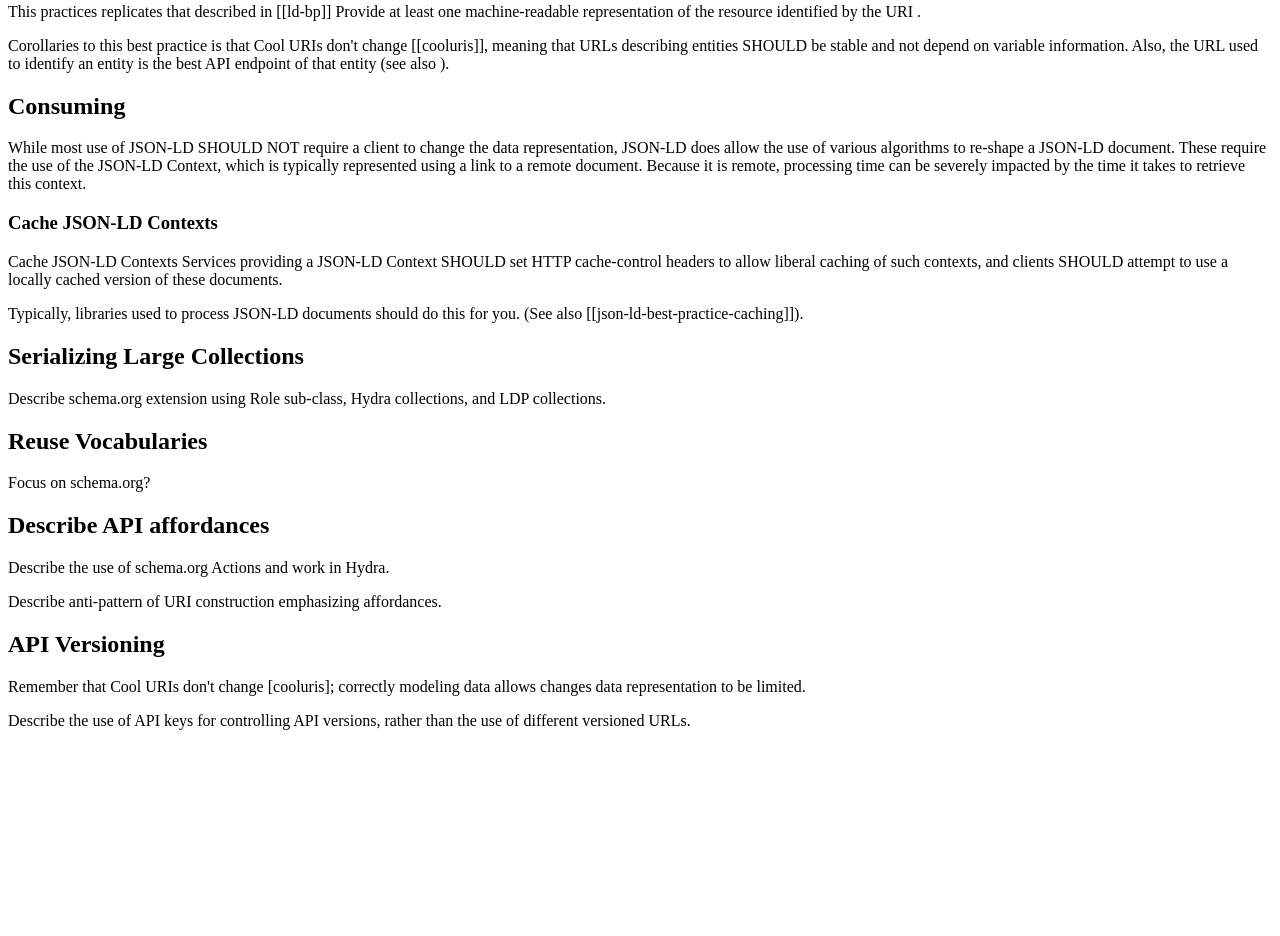
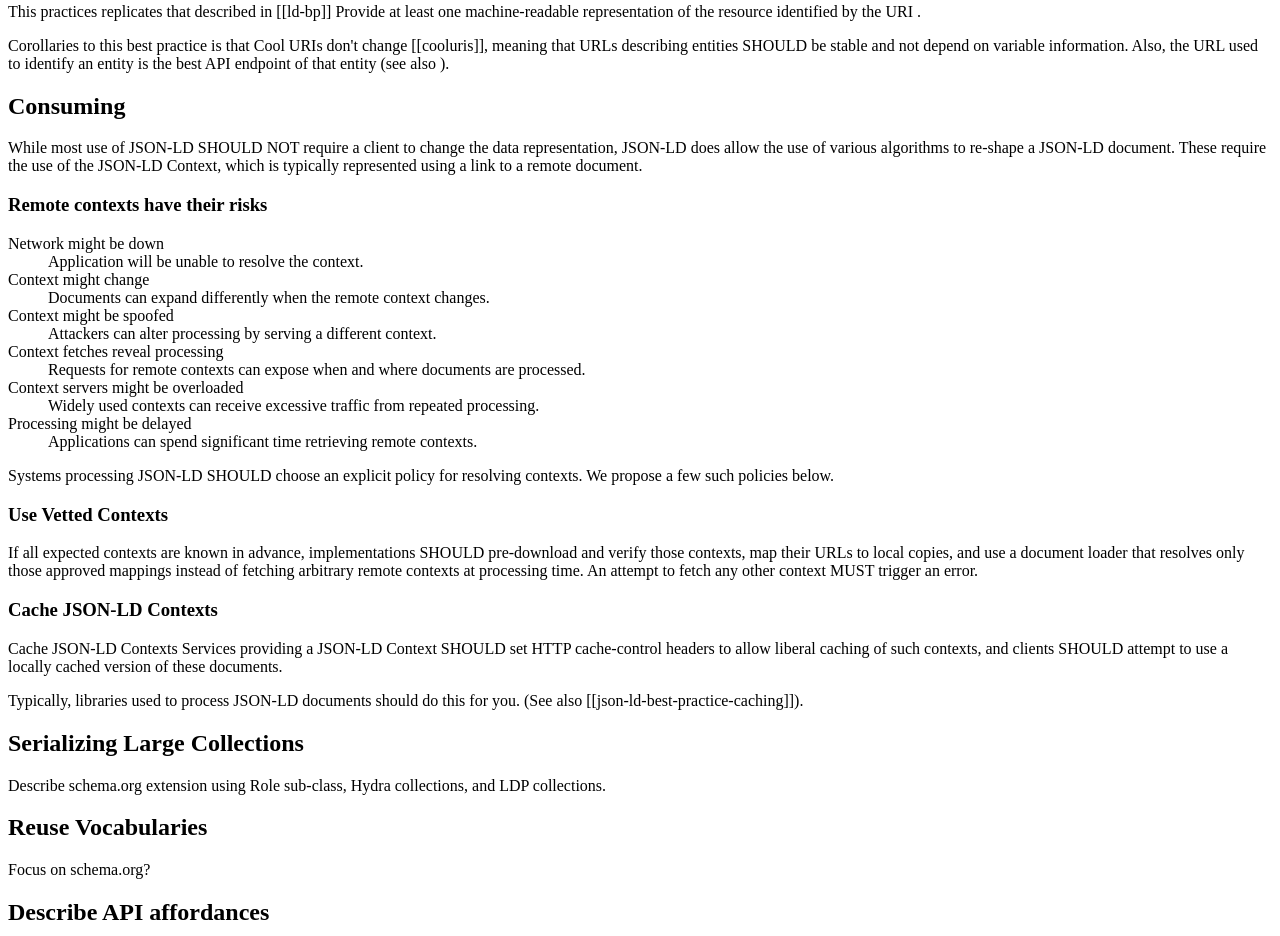
Before and after one commit to w3c/json-ld-bp, a plain HTML site: page index.html in a window 1280 px wide. Shown: the part 5854-6790 px from the top of the page. Before the commit the page ends 6600 px from the top, so only its background shows below. Drawn offline with Linux system fonts and the light colour scheme; a script that the page names is missing.

Commit message:
Promote vetted JSON-LD contexts

```diff
--- a/index.html
+++ b/index.html
@@ -643,10 +643,35 @@
     JSON-LD does allow the use of various algorithms
     to re-shape a JSON-LD document.
     These require the use of the <a>JSON-LD Context</a>,
-    which is typically represented using a link to a remote document.
-    Because it is remote,
-    processing time can be severely impacted
-    by the time it takes to retrieve this context.</p>
+    which is typically represented using a link to a remote document.</p>
+
+  <h3>Remote contexts have their risks</h3>
+
+  <dl>
+    <dt>Network might be down</dt>
+    <dd>Application will be unable to resolve the context.</dd>
+    <dt>Context might change</dt>
+    <dd>Documents can expand differently when the remote context changes.</dd>
+    <dt>Context might be spoofed</dt>
+    <dd>Attackers can alter processing by serving a different context.</dd>
+    <dt>Context fetches reveal processing</dt>
+    <dd>Requests for remote contexts can expose when and where documents are processed.</dd>
+    <dt>Context servers might be overloaded</dt>
+    <dd>Widely used contexts can receive excessive traffic from repeated processing.</dd>
+    <dt>Processing might be delayed</dt>
+    <dd>Applications can spend significant time retrieving remote contexts.</dd>
+  </dl>
+
+  <p>Systems processing JSON-LD SHOULD choose an explicit policy
+    for resolving contexts. We propose a few such policies below.</p>
+
+  <h3>Use Vetted Contexts</h3>
+  <p>If all expected contexts are known in advance,
+    implementations SHOULD pre-download and verify those contexts,
+    map their URLs to local copies,
+    and use a document loader that resolves only those approved mappings
+    instead of fetching arbitrary remote contexts at processing time.
+    An attempt to fetch any other context MUST trigger an error.</p>
 
   <h3>Cache JSON-LD Contexts</h3>
   <div class="practice">
```
